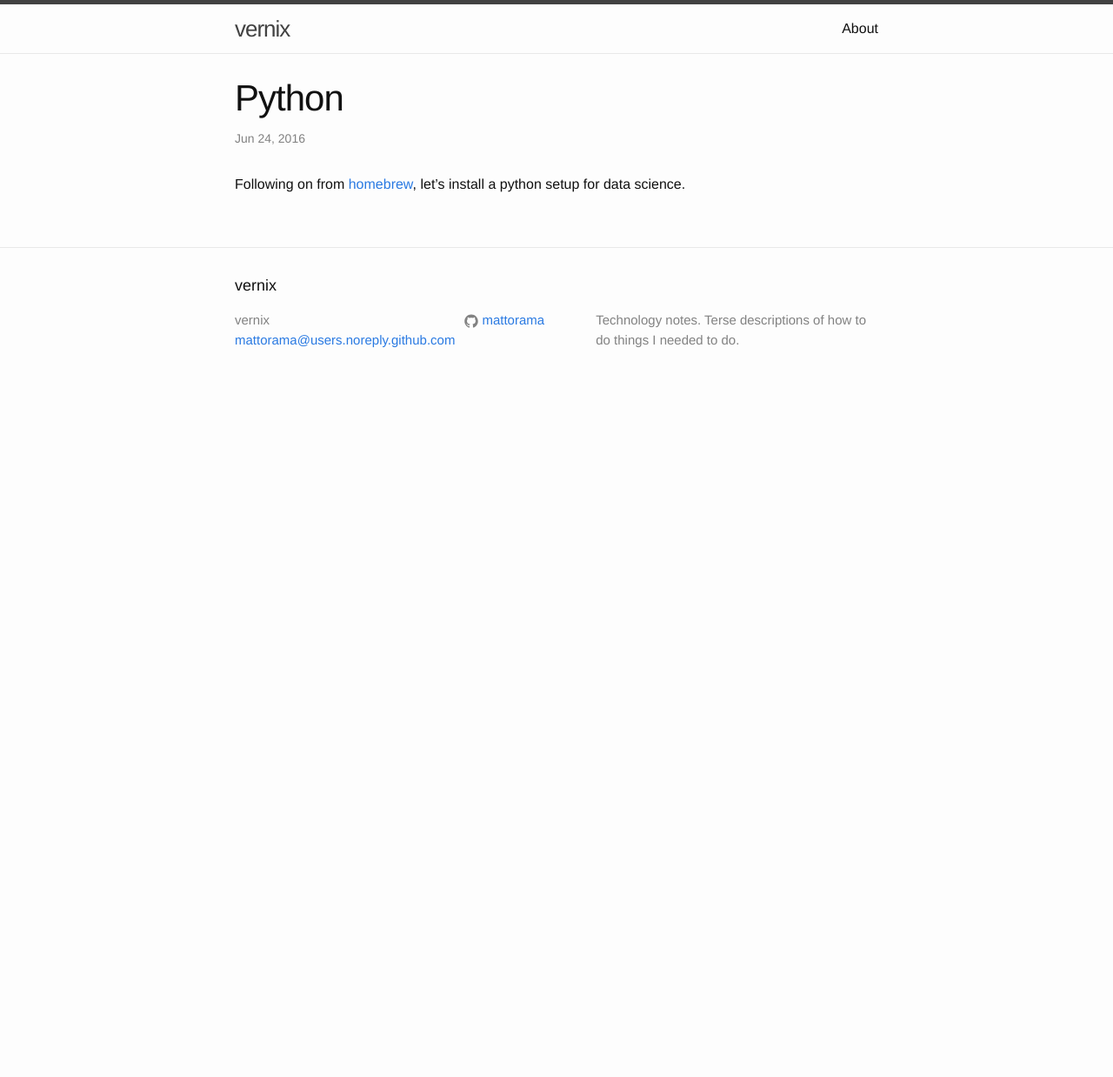
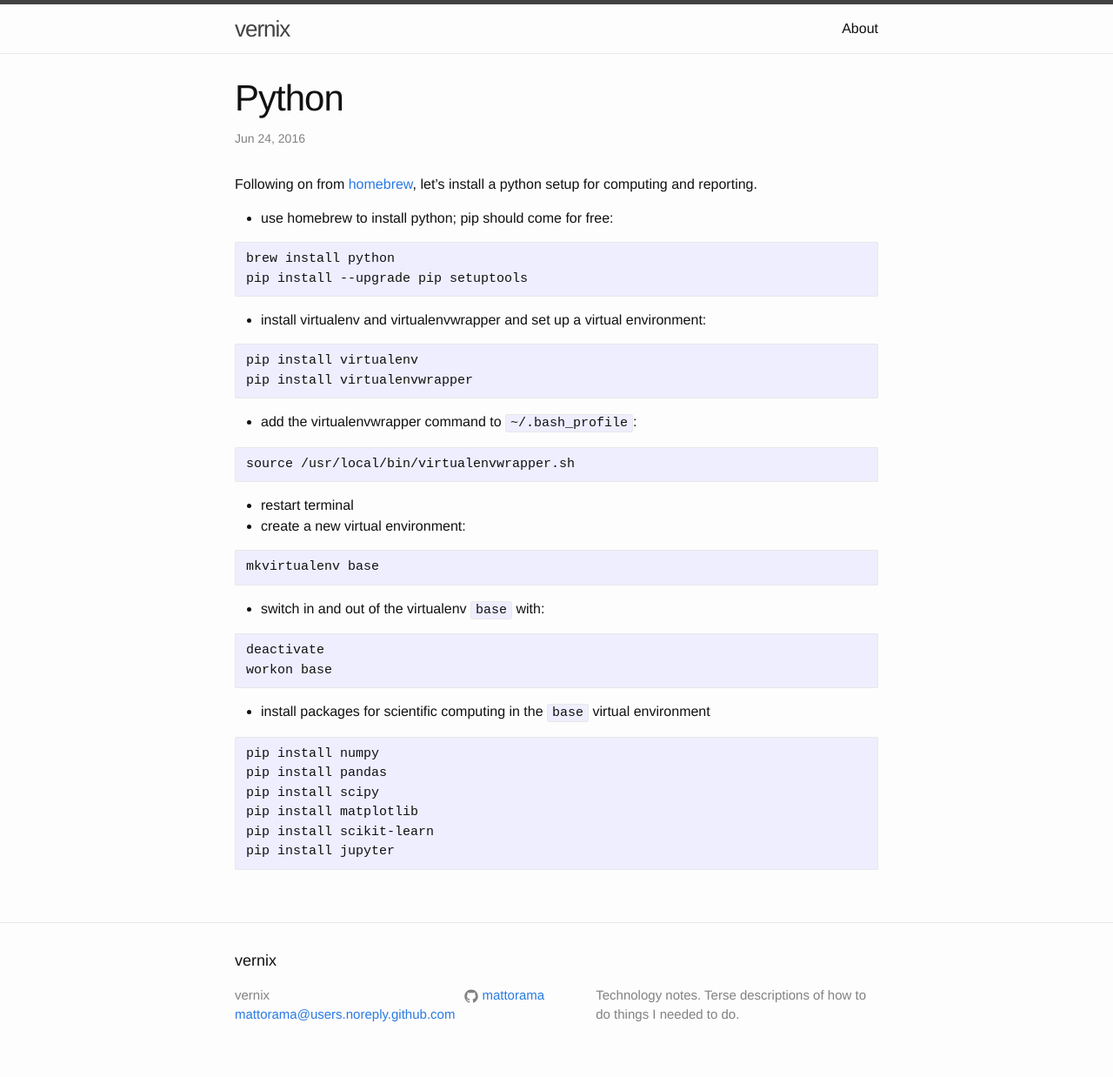
Before and after one commit to mattorama/vernix, a Jekyll site: the page built from _posts/2016-06-24-python.md, in a window 1280 px wide. Shown: the whole page at 87% size. Built offline with Jekyll 4.4.1, drawn with Linux system fonts in a browser that asks for light colours; before the commit the page ends 900 px from its top, so only the background shows below that.

Commit message:
add python post

````diff
--- a/_posts/2016-06-24-python.md
+++ b/_posts/2016-06-24-python.md
@@ -2,4 +2,49 @@
 layout: post
 categories: setup
 ---
-Following on from [homebrew]({{ site.baseurl }}{% post_url 2016-06-19-homebrew %}), let's install a python setup for data science.
+Following on from [homebrew]({{ site.baseurl }}{% post_url 2016-06-19-homebrew %}), let's install a python setup for computing and reporting.
+
+* use homebrew to install python; pip should come for free:
+
+```
+brew install python
+pip install --upgrade pip setuptools
+```
+
+* install virtualenv and virtualenvwrapper and set up a virtual environment:
+
+```
+pip install virtualenv
+pip install virtualenvwrapper
+```
+
+* add the virtualenvwrapper command to ```~/.bash_profile```:
+
+```
+source /usr/local/bin/virtualenvwrapper.sh
+```
+
+* restart terminal
+* create a new virtual environment:
+
+```
+mkvirtualenv base
+```
+
+* switch in and out of the virtualenv ```base``` with:
+
+```
+deactivate
+workon base
+```
+
+* install packages for scientific computing in the ```base``` virtual environment
+
+```
+pip install numpy
+pip install pandas
+pip install scipy
+pip install matplotlib
+pip install scikit-learn
+pip install jupyter
+```
````
Also changed, not shown: _posts/2016-06-22-r.md (+27 -8 lines), _posts/2016-06-23-two-github-accounts.md (+2 -0 lines).
